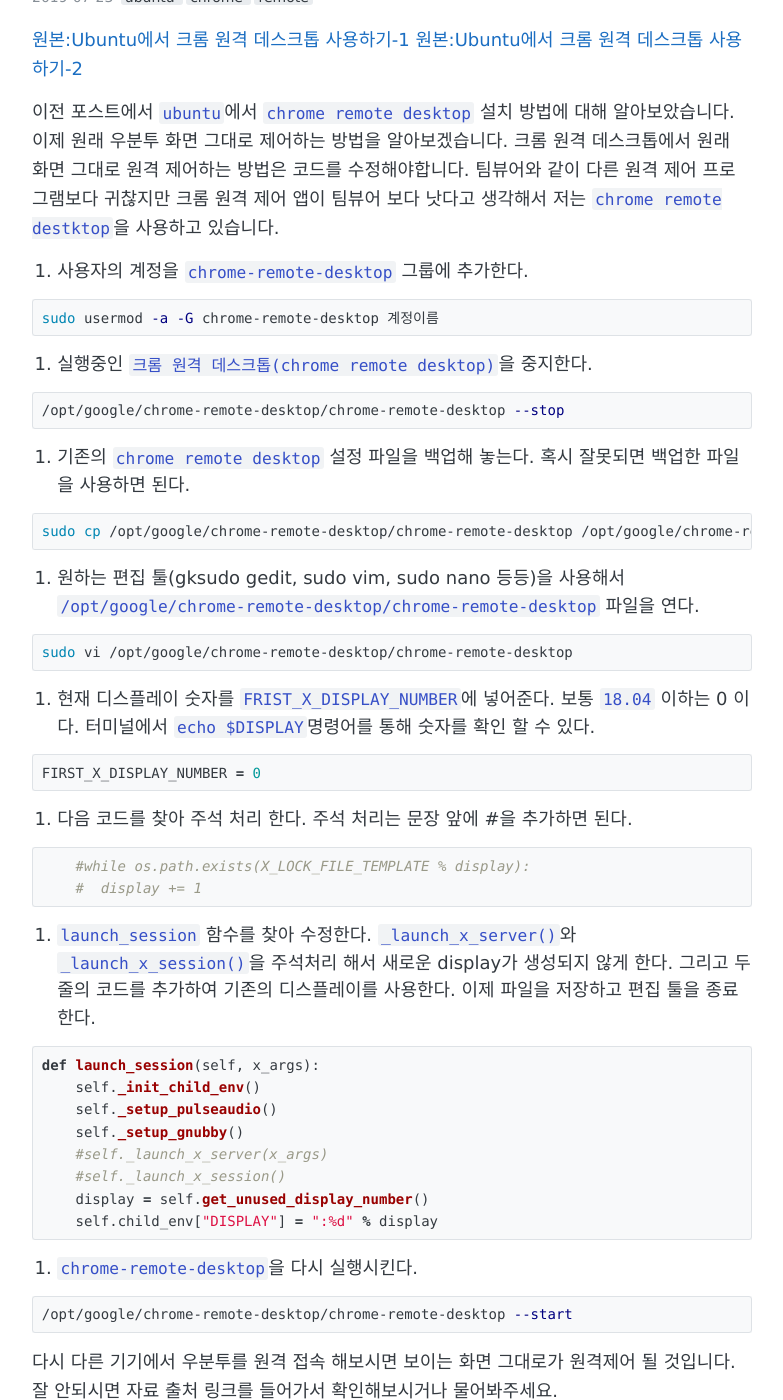
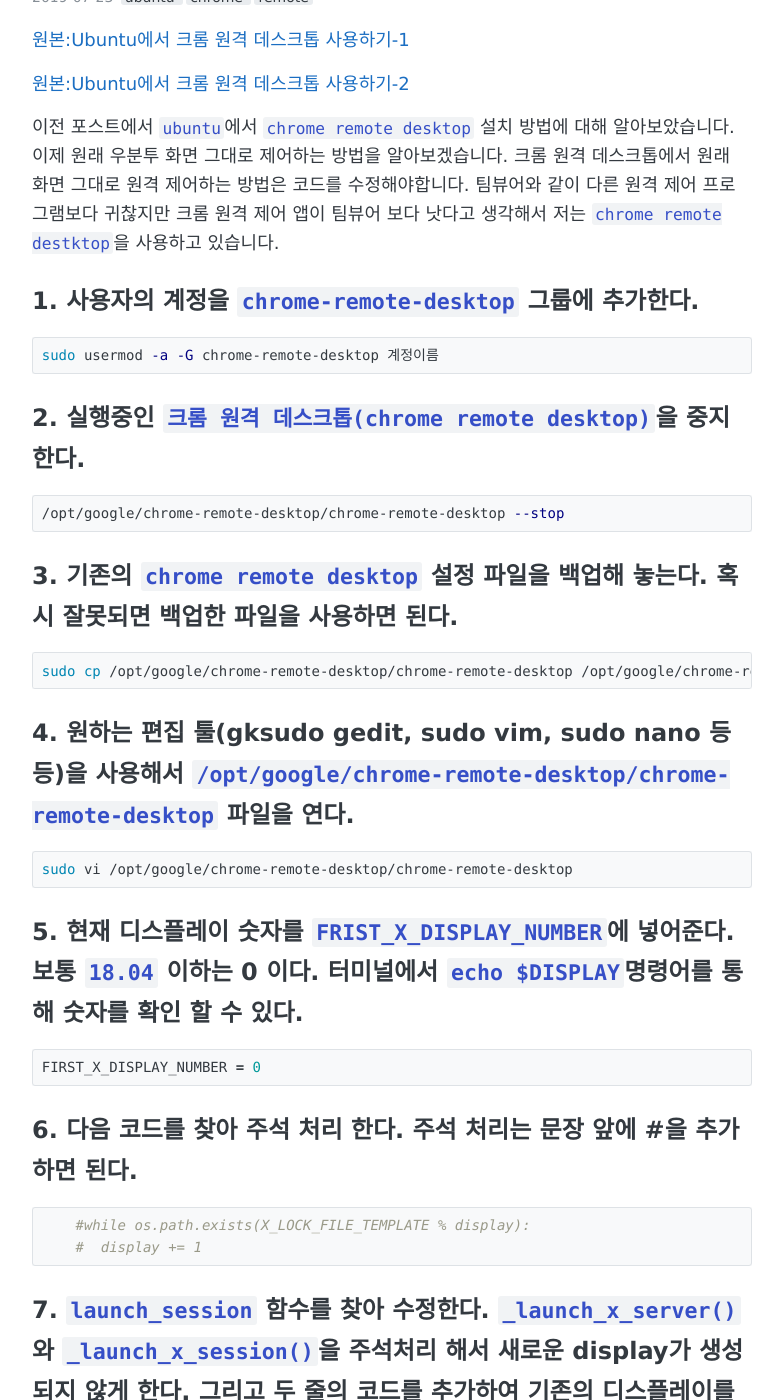
Before and after one commit to anifilm/anifilm.github.io, a Jekyll site: the page built from _posts/2019-07-23-chrome-remote-desktop.md, in a window 1280 px wide and 1400 px high, scrolled down 283 px. Shown: the whole window, without its empty margins (248-1031 px from the left). Built offline with Jekyll 4.4.1, drawn with Linux system fonts in a browser that asks for light colours.

Commit message:
Update 2019-07-23-chrome-remote-desktop.md

````diff
--- a/_posts/2019-07-23-chrome-remote-desktop.md
+++ b/_posts/2019-07-23-chrome-remote-desktop.md
@@ -6,48 +6,49 @@
 ---
 
 [원본:Ubuntu에서 크롬 원격 데스크톱 사용하기-1](http://hdh7485.blog.me/221444127526)
+
 [원본:Ubuntu에서 크롬 원격 데스크톱 사용하기-2](http://hdh7485.blog.me/221444142342)
 
 이전 포스트에서 `ubuntu`에서 `chrome remote desktop` 설치 방법에 대해 알아보았습니다. 이제 원래 우분투 화면 그대로 제어하는 방법을 알아보겠습니다. 크롬 원격 데스크톱에서 원래 화면 그대로 원격 제어하는 방법은 코드를 수정해야합니다. 팀뷰어와 같이 다른 원격 제어 프로그램보다 귀찮지만 크롬 원격 제어 앱이 팀뷰어 보다 낫다고 생각해서 저는 `chrome remote destktop`을 사용하고 있습니다.
 
-1. 사용자의 계정을 `chrome-remote-desktop` 그룹에 추가한다.
+## 1. 사용자의 계정을 `chrome-remote-desktop` 그룹에 추가한다.
 
 ```bash
 sudo usermod -a -G chrome-remote-desktop 계정이름
 ```
 
-2. 실행중인 `크롬 원격 데스크톱(chrome remote desktop)`을 중지한다.
+## 2. 실행중인 `크롬 원격 데스크톱(chrome remote desktop)`을 중지한다.
 
 ```bash
 /opt/google/chrome-remote-desktop/chrome-remote-desktop --stop
 ```
 
-3. 기존의 `chrome remote desktop` 설정 파일을 백업해 놓는다. 혹시 잘못되면 백업한 파일을 사용하면 된다.
+## 3. 기존의 `chrome remote desktop` 설정 파일을 백업해 놓는다. 혹시 잘못되면 백업한 파일을 사용하면 된다.
 
 ```bash
 sudo cp /opt/google/chrome-remote-desktop/chrome-remote-desktop /opt/google/chrome-remote-desktop/chrome-remote-desktop.orig
 ```
 
-4. 원하는 편집 툴(gksudo gedit, sudo vim, sudo nano 등등)을 사용해서 `/opt/google/chrome-remote-desktop/chrome-remote-desktop` 파일을 연다.
+## 4. 원하는 편집 툴(gksudo gedit, sudo vim, sudo nano 등등)을 사용해서 `/opt/google/chrome-remote-desktop/chrome-remote-desktop` 파일을 연다.
 
 ```bash
 sudo vi /opt/google/chrome-remote-desktop/chrome-remote-desktop
 ```
 
-5. 현재 디스플레이 숫자를 `FRIST_X_DISPLAY_NUMBER`에 넣어준다. 보통 `18.04` 이하는 0 이다. 터미널에서 `echo $DISPLAY`명령어를 통해 숫자를 확인 할 수 있다.
+## 5. 현재 디스플레이 숫자를 `FRIST_X_DISPLAY_NUMBER`에 넣어준다. 보통 `18.04` 이하는 0 이다. 터미널에서 `echo $DISPLAY`명령어를 통해 숫자를 확인 할 수 있다.
 
 ```python
 FIRST_X_DISPLAY_NUMBER = 0
 ```
 
-6. 다음 코드를 찾아 주석 처리 한다. 주석 처리는 문장 앞에 #을 추가하면 된다.
+## 6. 다음 코드를 찾아 주석 처리 한다. 주석 처리는 문장 앞에 #을 추가하면 된다.
 
 ```python
     #while os.path.exists(X_LOCK_FILE_TEMPLATE % display):
     #  display += 1
 ```
 
-7. `launch_session` 함수를 찾아 수정한다. `_launch_x_server()`와 `_launch_x_session()`을 주석처리 해서 새로운 display가 생성되지 않게 한다. 그리고 두 줄의 코드를 추가하여 기존의 디스플레이를 사용한다. 이제 파일을 저장하고 편집 툴을 종료한다.
+## 7. `launch_session` 함수를 찾아 수정한다. `_launch_x_server()`와 `_launch_x_session()`을 주석처리 해서 새로운 display가 생성되지 않게 한다. 그리고 두 줄의 코드를 추가하여 기존의 디스플레이를 사용한다. 이제 파일을 저장하고 편집 툴을 종료한다.
 
 ```python
 def launch_session(self, x_args):
@@ -60,7 +61,7 @@
     self.child_env["DISPLAY"] = ":%d" % display
 ```
 
-8. `chrome-remote-desktop`을 다시 실행시킨다.
+## 8. `chrome-remote-desktop`을 다시 실행시킨다.
 
 ```bash
 /opt/google/chrome-remote-desktop/chrome-remote-desktop --start
````
